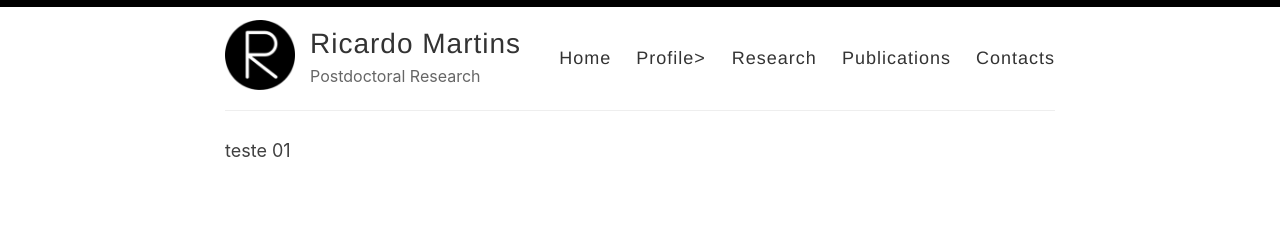
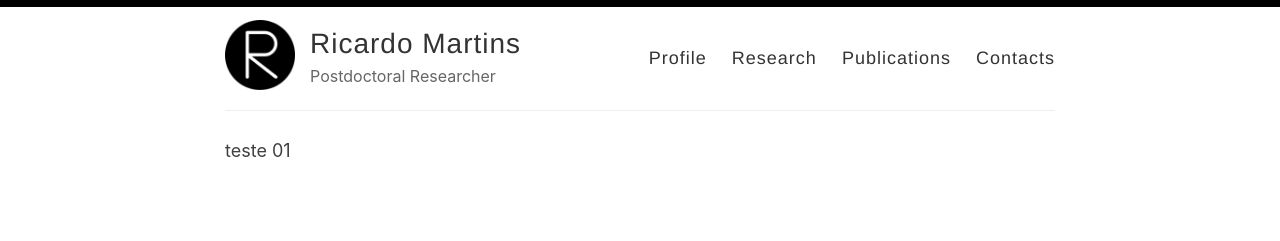
Before and after one commit to ricardomar/ricardomar.github.io, a Jekyll site: the page built from index03.html, in a window 1280 px wide. Shown: the top 241 px of the page. Built offline with Jekyll 4.4.1, drawn with Linux system fonts in a browser that asks for light colours.

Commit message:
Update default02.html

```diff
--- a/_layouts/default02.html
+++ b/_layouts/default02.html
@@ -21,12 +21,11 @@
 
             <div class="site-info">
               <h1 class="site-name"><a href="">Ricardo Martins</a></h1>
-              <p class="site-description">Postdoctoral Research</p>
+              <p class="site-description">Postdoctoral Researcher</p>
             </div>
 
             <nav>
-              <a href="/">Home</a>
-              <a href="/getting-started">Profile>
+              <a href="/getting-started">Profile</a>
               <a href="/search">Research</a>
               <a href="/about">Publications</a>
               <a href="/archive">Contacts</a>
```
